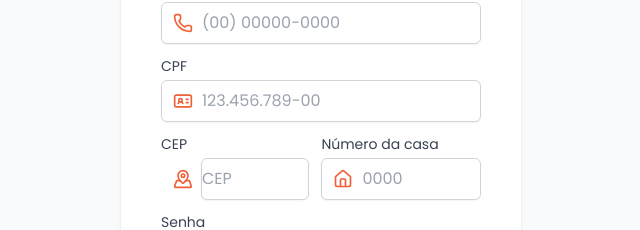
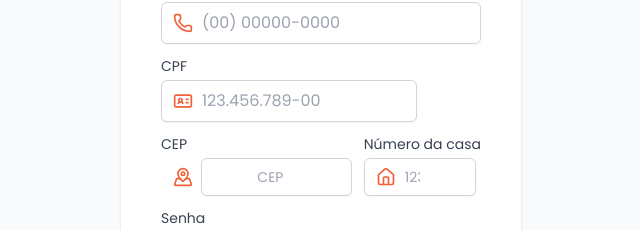
Before and after one commit to LeonardoAsciutiCarmagnani/Neresbazar, a React (Vite) app: page /signup in a window 1280 px wide. Shown: the part 395-625 px from the top of the page, without its empty margins (319-959 px from the left). Built offline with nearby package versions, Linux system fonts and the light colour scheme; no server answers.

Commit message:
Feat - CPF Validation

```diff
--- a/package.json
+++ b/package.json
@@ -18,6 +18,7 @@
     "axios": "^1.7.9",
     "class-variance-authority": "^0.7.1",
     "clsx": "^2.1.1",
+    "cpf-cnpj-validator": "^1.0.3",
     "date-fns": "^3.6.0",
     "firebase": "^11.0.2",
     "lucide-react": "^0.468.0",
--- a/src/_components/SignUp/signup.tsx
+++ b/src/_components/SignUp/signup.tsx
@@ -10,6 +10,7 @@ import {
   Phone,
   House,
   MapPinnedIcon,
+  CheckIcon,
 } from "lucide-react";
 import { Alert, AlertDescription, AlertTitle } from "../../components/ui/alert";
 import { useForm, SubmitHandler } from "react-hook-form";
@@ -28,6 +29,7 @@ import InputMask from "react-input-mask";
 import { FirebaseError } from "firebase/app";
 import FetchCEPComponent from "../FetchCEP/fetchCEP";
 import type { EnderecoData } from "../FetchCEP/fetchCEP";
+import { cpf } from "cpf-cnpj-validator";
 
 interface FormCreateUser {
   name: string;
@@ -48,6 +50,7 @@ interface FormCreateUser {
 }
 
 const SignupForm = () => {
+  const [cpfSuccess, setCPFSuccess] = useState<boolean>(false);
   const [showPassword, setShowPassword] = useState(false);
   const [error, setError] = useState<string | null>(null);
   const navigate = useNavigate();
@@ -63,6 +66,16 @@ const SignupForm = () => {
   } = useForm<FormCreateUser>({
     mode: "onBlur",
   });
+
+  const validateCPFOrCNPJ = (value: string) => {
+    // Validação de CPF
+    if (!cpf.isValid(value)) {
+      toastError("Por favor, insira um CPF válido.");
+      setCPFSuccess(false);
+    } else {
+      setCPFSuccess(true);
+    }
+  };
 
   const handleCreateUser: SubmitHandler<FormCreateUser> = async (data) => {
     console.log("HandleCreateUser chamado");
@@ -208,7 +221,9 @@ const SignupForm = () => {
                     required: "Nome é obrigatório",
                   })}
                   className={`appearance-none block w-full pl-10 pr-3 py-2 border ${
-                    errors.name ? "border-red-500" : "border-gray-300"
+                    errors.name
+                      ? "border-red-500 border-[0.12rem] bg-red-50/60"
+                      : "border-gray-300"
                   } rounded-md shadow-sm placeholder-gray-400 focus:outline-none focus:ring-orange-500 focus:border-orange-500`}
                 />
               </div>
@@ -237,7 +252,9 @@ const SignupForm = () => {
                     },
                   })}
                   className={`appearance-none block w-full pl-10 pr-3 py-2 border ${
-                    errors.email ? "border-red-500" : "border-gray-300"
+                    errors.email
+                      ? "border-red-500 border-[0.12rem] bg-red-50/60"
+                      : "border-gray-300"
                   } rounded-md shadow-sm placeholder-gray-400 focus:outline-none focus:ring-orange-500 focus:border-orange-500`}
                 />
               </div>
@@ -263,7 +280,9 @@ const SignupForm = () => {
                     required: "Telefone é obrigatório.",
                   })}
                   className={`appearance-none block w-full pl-10 pr-3 py-2 border ${
-                    errors.phoneNumber ? "border-red-500" : "border-gray-300"
+                    errors.phoneNumber
+                      ? "border-red-500 border-[0.12rem] bg-red-50/60"
+                      : "border-gray-300"
                   } rounded-md shadow-sm placeholder-gray-400 focus:outline-none focus:ring-orange-500 focus:border-orange-500`}
                 />
               </div>
@@ -276,6 +295,7 @@ const SignupForm = () => {
               >
                 CPF
               </label>
+              <div className="flex items-center gap-x-4">
                 <div className="mt-1 relative">
                   <div className="absolute inset-y-0 left-0 pl-3 flex items-center pointer-events-none">
                     <IdCard className="h-5 w-5 text-[#f06139]" />
@@ -285,18 +305,26 @@ const SignupForm = () => {
                     id="cpf"
                     {...register("cpf", {
                       required: "O CPF é obrigatório",
+                      onBlur: (e) => validateCPFOrCNPJ(e.target.value),
                       validate: (value) => {
                         const cpf = value.replace(/[.-]/g, "");
                         if (cpf.length !== 11) return "CPF inválido";
-                      // Adicione aqui uma validação mais robusta do CPF, se necessário
+
                         return true;
                       },
                     })}
                     placeholder="123.456.789-00"
-                  className={`appearance-none block w-full pl-10 pr-3 py-2 border ${
-                    errors.cpf ? "border-red-500" : "border-gray-300"
-                  } rounded-md shadow-sm placeholder-gray-400 focus:outline-none focus:ring-[#f06139] focus:border-orange-500`}
+                    className="appearance-none block w-[16rem] pl-10 pr-3 py-2 border border-gray-300
+                   rounded-md shadow-sm placeholder-gray-400 focus:outline-none focus:ring-[#f06139] focus:border-orange-500"
                   />
+                </div>
+                <div>
+                  {cpfSuccess && (
+                    <span>
+                      <CheckIcon className="h-8 w-8 text-green-600" />
+                    </span>
+                  )}
+                </div>
               </div>
             </div>
 
@@ -319,8 +347,10 @@ const SignupForm = () => {
                       {...register("CEP", { required: "O CEP é obrigatório" })}
                       onBlur={() => trigger("CEP")}
                       placeholder="CEP"
-                      className={`flex appearance-none w-full pr-3 py-2 border ${
-                        errors.CEP ? "border-red-500" : "border-gray-300"
+                      className={`flex text-center text-sm appearance-none w-full pr-3 py-2 border ${
+                        errors.CEP
+                          ? "border-red-500 border-[0.12rem] bg-red-50/60"
+                          : "border-gray-300"
                       } rounded-md shadow-sm placeholder-gray-400 focus:outline-none focus:ring-orange-500 focus:border-orange-500`}
                     />
                     <FetchCEPComponent
@@ -328,17 +358,12 @@ const SignupForm = () => {
                       onCEPDataReceived={(cepData) => setAddessData(cepData)}
                     />
                   </div>
-                  {errors.CEP && (
-                    <div className="text-red-500 text-sm mt-1">
-                      {errors.CEP.message}
-                    </div>
-                  )}
                 </div>
               </div>
               <div>
                 <label
                   htmlFor="houseNumber"
-                  className="block text-sm font-medium text-gray-700"
+                  className="block text-nowrap text-sm font-medium text-gray-700"
                 >
                   Número da casa
                 </label>
@@ -350,15 +375,15 @@ const SignupForm = () => {
                     <input
                       id="numberHouse"
                       type="number"
-                      placeholder="0000"
+                      placeholder="123"
                       {...register("numberHouse", {
                         required: "Número da casa é obrigatório",
                       })}
-                      className={`appearance-none block w-full pl-10 pr-10 py-2 border ${
+                      className={`appearance-none block w-[7rem] pl-10 pr-10 py-2 border ${
                         errors.numberHouse
-                          ? "border-red-500"
+                          ? "border-red-500 border-[0.12rem] bg-red-50/60"
                           : "border-gray-300"
-                      } rounded-md shadow-sm placeholder-gray-400 focus:outline-none focus:ring-orange-500 focus:border-orange-500`}
+                      } rounded-md shadow-sm placeholder-gray-400 text-sm focus:outline-none focus:ring-orange-500 focus:border-orange-500`}
                     />
                   </div>
                 </div>
@@ -385,7 +410,9 @@ const SignupForm = () => {
                     required: "A senha é obrigatória",
                   })}
                   className={`appearance-none block w-full pl-10 pr-10 py-2 border ${
-                    errors.password ? "border-red-500" : "border-gray-300"
+                    errors.password
+                      ? "border-red-500 border-[0.12rem] bg-red-50/60"
+                      : "border-gray-300"
                   } rounded-md shadow-sm placeholder-gray-400 focus:outline-none focus:ring-orange-500 focus:border-orange-500`}
                 />
                 <button
@@ -426,15 +453,10 @@ const SignupForm = () => {
                   })}
                   className={`appearance-none block w-full pl-10 pr-10 py-2 border ${
                     errors.confirmPassword
-                      ? "border-red-500"
+                      ? "border-red-500 border-[0.12rem] bg-red-50/60"
                       : "border-gray-300"
                   } rounded-md shadow-sm placeholder-gray-400 focus:outline-none focus:ring-orange-500 focus:border-orange-500`}
                 />
-                {errors.confirmPassword && (
-                  <div className="text-red-500 text-sm mt-1">
-                    {errors.confirmPassword.message}
-                  </div>
-                )}
               </div>
             </div>
 
```
Also changed, not shown: 1 other file (tests, documents, lock files or other folders). Lines whose indentation alone changed are shown as unchanged.
